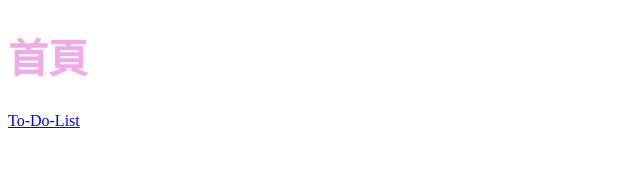
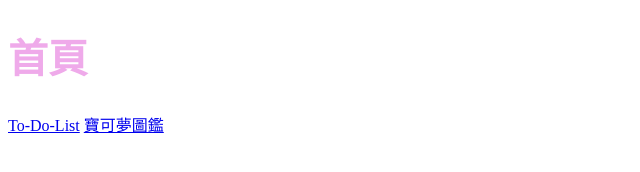
Before and after one commit to biubiu00-chi/my-portfolio, a plain HTML site: page index.html in a window 1280 px wide. Shown: the whole page, without its empty margins (0-640 px from the left). Drawn offline with Linux system fonts and the light colour scheme.

Commit message:
Update index.html
add file

```diff
--- a/index.html
+++ b/index.html
@@ -11,6 +11,7 @@
         首頁
     </h1>
     <a href="ToDoList02.html">To-Do-List</a>
+    <a href="寶可夢圖鑑plus.html">寶可夢圖鑑</a>
 </body>
 
 </html>
```
